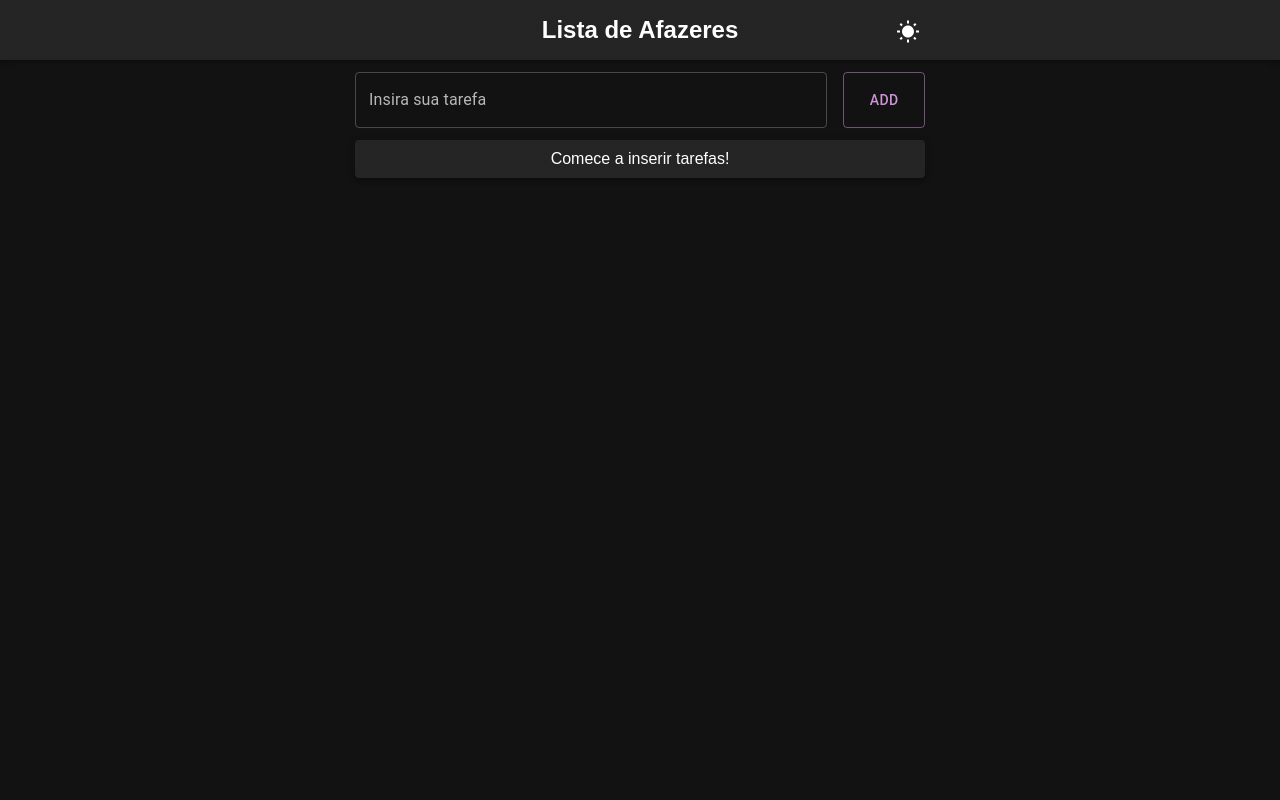
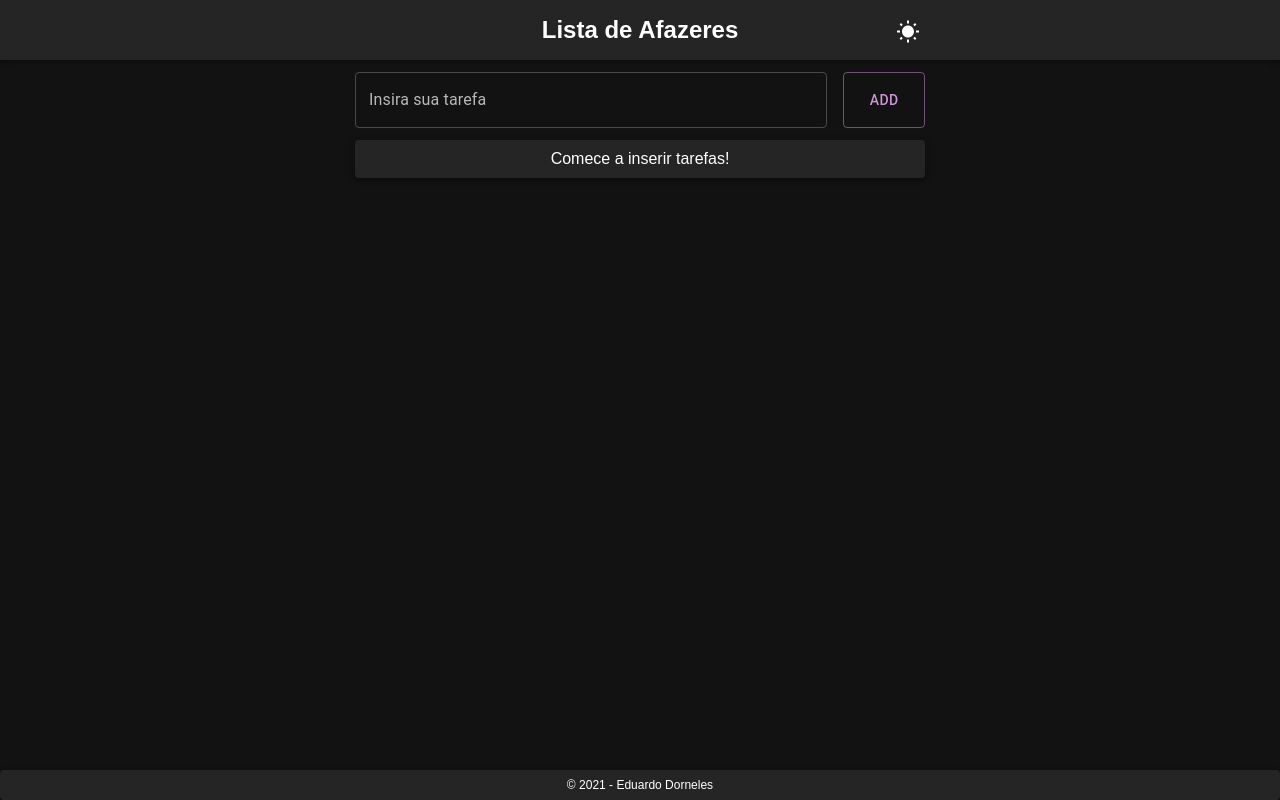
Before and after one commit to edusdorneles/to-do-list, a React (Create React App) app: page / in a window 1280 px wide. Built offline with nearby package versions, Linux system fonts and the light colour scheme.

Commit message:
🚀 New: Footer

```diff
--- a/src/App.js
+++ b/src/App.js
@@ -4,6 +4,7 @@ import { ThemeProvider, Box } from '@material-ui/core';
 import Header from './components/Header/Header';
 import TaskInput from './components/TaskInput/TaskInput';
 import TaskContainer from './components/TaskContainer/TaskContainer';
+import Footer from './components/Footer/Footer';
 
 import './App.css';
 
@@ -18,6 +19,8 @@ function App() {
         <TaskInput />
 
         <TaskContainer />
+
+        <Footer />
       </Box>
     </ThemeProvider>
   );
--- /dev/null
+++ b/src/components/Footer/Footer.js
@@ -0,0 +1,18 @@
+import React from 'react'
+import { Paper } from '@material-ui/core';
+
+import useStyles from './styles';
+
+const Footer = () => {
+    const classes = useStyles();
+
+    return (
+        <footer className={classes.footer}>
+            <Paper elevation={3}>
+                <p>© 2021 - Eduardo Dorneles</p>
+            </Paper>
+        </footer>
+    )
+}
+
+export default Footer;
--- /dev/null
+++ b/src/components/Footer/styles.js
@@ -0,0 +1,18 @@
+import { makeStyles } from '@material-ui/styles';
+
+export default makeStyles({
+    footer: {
+        width: '100%',
+        height: '30px',
+        textAlign: 'center',
+        lineHeight: '30px',
+        color: 'white',
+        marginTop: '30px',
+        position: 'sticky',
+        top: '100%',
+
+        '& div p': {
+            fontSize: '12px',
+        },
+    }
+});
```
